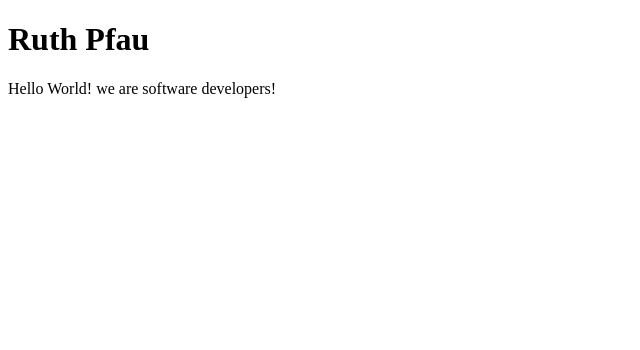
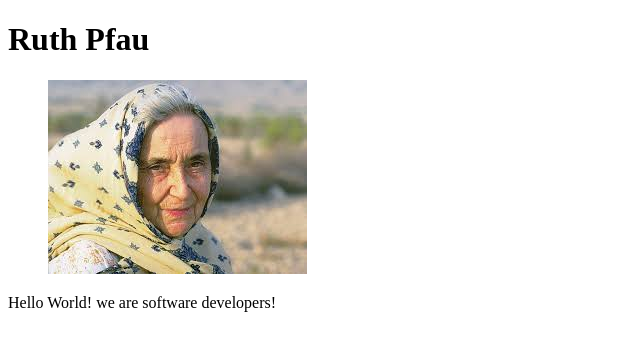
Before and after one commit to CoderFemi/microverse-femi-soah, a plain HTML site: page index.html in a window 1280 px wide. Shown: the whole page, without its empty margins (0-640 px from the left). Drawn offline with Linux system fonts and the light colour scheme.

Commit message:
donr with change 3 and 4

```diff
--- a/index.html
+++ b/index.html
@@ -9,6 +9,12 @@
   <body>
     <div id='main'>
       <h1 id='title'>Ruth Pfau</h1>
+      <figure id ="img-div">
+      <img id ="image" src="image/img.jfif"
+
+
+
+      </figure>
     </div>
 
     <script src="https://cdn.freecodecamp.org/testable-projects-fcc/v1/bundle.js"></script>
```
